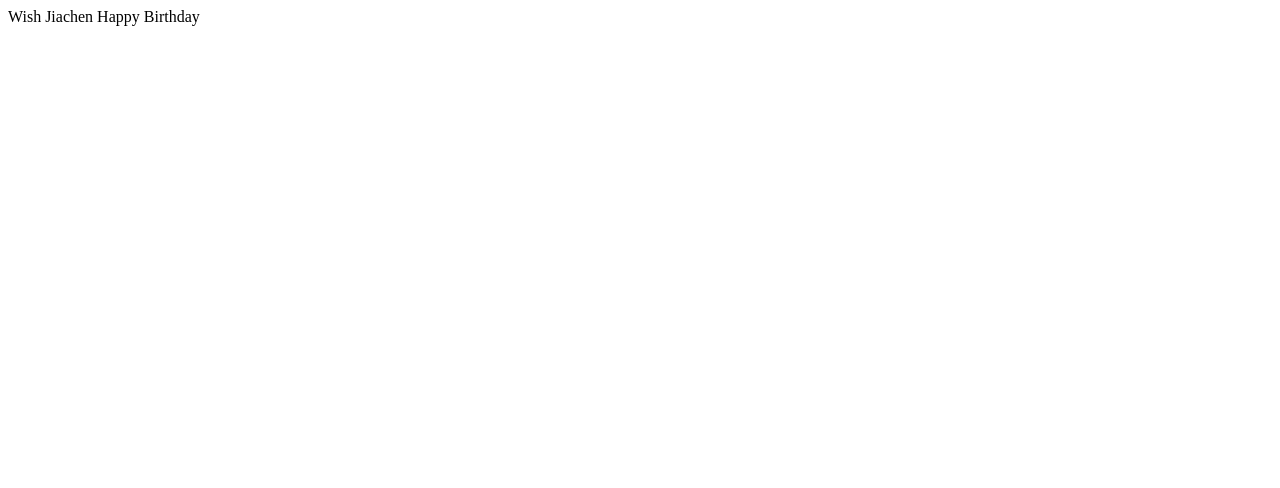
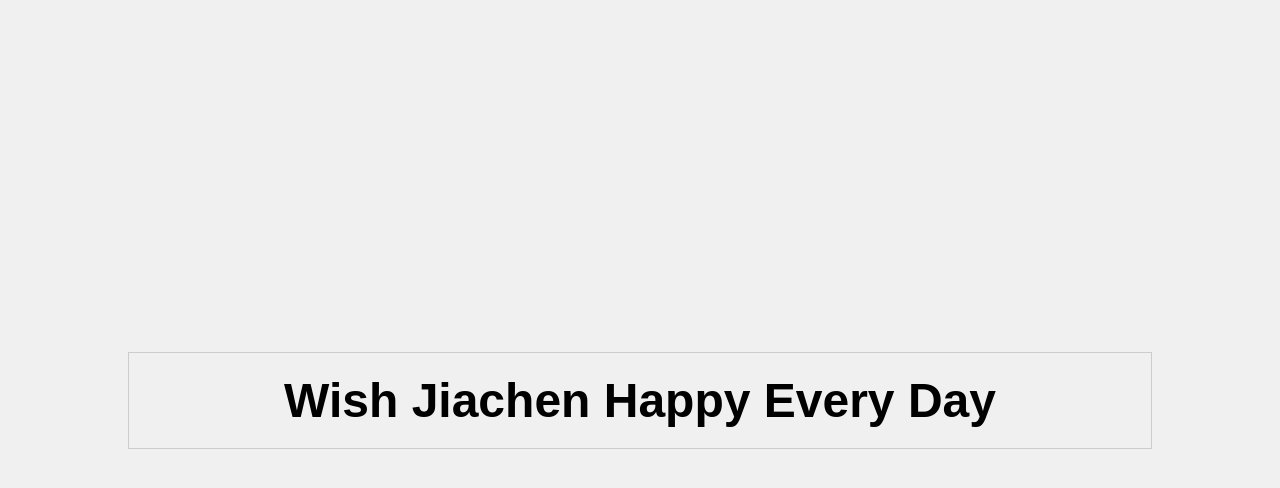
Before and after one commit to qiqizjc/qiqizjc.github.io, a plain HTML site: page index.html in a window 1280 px wide. Drawn offline with Linux system fonts and the light colour scheme.

Commit message:
Update index.html

```diff
--- a/index.html
+++ b/index.html
@@ -1 +1,38 @@
-Wish Jiachen Happy Birthday
+<!DOCTYPE html>
+<html lang="zh-CN">
+<head>
+    <meta charset="UTF-8">
+    <meta name="viewport" content="width=device-width, initial-scale=1.0">
+    <title>Time Fly</title>
+    <style>
+        body {
+            font-family: Arial, sans-serif;
+            display: flex;
+            justify-content: center;
+            align-items: center;
+            height: 100vh;
+            background-color: #f0f0f0;
+            margin: 0;
+        }
+        .container {
+            text-align: center;
+            width: 80%; /* 设置容器宽度为80% */
+            max-width: 1200px; /* 设置最大宽度 */
+            margin: 0 auto; /* 居中对齐 */
+            border: 1px solid #ccc; /* 添加边框用于视觉效果 */
+            padding: 20px; /* 内边距 */
+            box-sizing: border-box; /* 包括边框和内边距在内的总宽度 */
+        }
+        h1 {
+            text-align: center;
+            font-size: 3em;
+            display: inline;
+        }
+    </style>
+</head>
+<body>
+    <div class="container">
+        <h1>Wish Jiachen Happy Every Day</h1>
+    </div>
+</body>
+</html>
```
